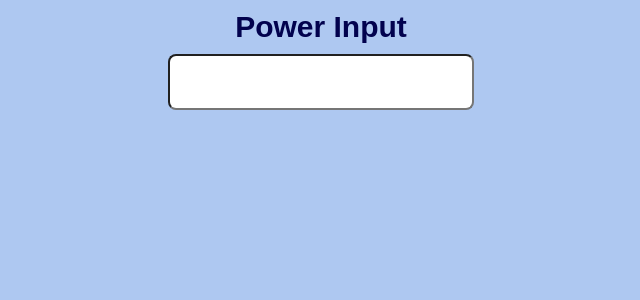
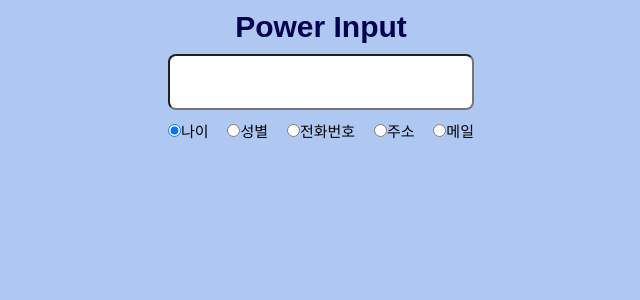
Before and after one commit to LuisKlopp/power-input, a React (Create React App) app: page / in a window 1280 px wide. Shown: the top 300 px of the page, without its empty margins (319-959 px from the left). Built offline with nearby package versions, Linux system fonts and the light colour scheme.

Commit message:
feat: 필터 완성

```diff
--- a/src/components/Input.tsx
+++ b/src/components/Input.tsx
@@ -22,6 +22,7 @@ const Input = () => {
   // lib hooks
   // state, ref, querystring hooks
   const listBoxRef = useRef<HTMLUListElement>(null);
+  const [targetFilter, setTargetFilter] = useState('age');
   const [stateData, setStateData] = useState<Props>({
     originData: [],
     userData: [],
@@ -40,7 +41,7 @@ const Input = () => {
   // handlers
   const getUserData = useCallback(
     async (inputs: string) => {
-      const data = await handler(inputs);
+      const data: User[] = await handler(inputs);
       setStateData((prevState) => {
         return { ...prevState, userData: data, originData: data };
       });
@@ -118,7 +119,13 @@ const Input = () => {
   const handleEnter = () => {
     setStateData((prevState) => ({
       ...prevState,
-      currentInputValue: prevState.userData[prevState.focusingIndex].name,
+      currentInputValue:
+        prevState.userData[prevState.focusingIndex].name +
+        ` (${
+          prevState.userData[prevState.focusingIndex][
+            targetFilter as keyof User
+          ]
+        })`,
       isNull: true,
       focusingIndex: 0,
     }));
@@ -156,6 +163,10 @@ const Input = () => {
       return setStateData((prevState) => {
         return { ...prevState, isNull: true };
       });
+  };
+
+  const onFilterChange = (e: ChangeEvent<HTMLInputElement>): void => {
+    setTargetFilter(e.currentTarget.value);
   };
 
   return (
@@ -198,7 +209,7 @@ const Input = () => {
             top: '100%',
           }}
         >
-          <ul css={{ listStyle: 'none' }} ref={listBoxRef}>
+          <ul css={{ listStyle: 'none', width: '100%' }} ref={listBoxRef}>
             {sliceData.map((data, index) => {
               return (
                 <li
@@ -206,7 +217,13 @@ const Input = () => {
                   onClick={() => {
                     setStateData({
                       ...stateData,
-                      currentInputValue: data.name,
+                      currentInputValue:
+                        stateData.userData[stateData.focusingIndex].name +
+                        ` (${
+                          stateData.userData[stateData.focusingIndex][
+                            targetFilter as keyof User
+                          ]
+                        })`,
                       isNull: true,
                     });
                   }}
@@ -216,18 +233,77 @@ const Input = () => {
                       stateData.focusingIndex === index ? '#bfeff9' : 'white',
                     fontSize: '20px',
                     cursor: 'pointer',
+                    overflow: 'hidden',
+                    wordWrap: 'break-word',
                     '&:hover': {
                       backgroundColor: '#bfeff9',
                     },
                   }}
                 >
-                  {data.name + `(${data.age})`}
+                  {data.name + ` (${data[targetFilter as keyof User]})`}
                 </li>
               );
             })}
           </ul>
         </div>
       )}
+      <div css={{ marginTop: '10px' }}>
+        <fieldset
+          css={{
+            width: '100%',
+            display: 'flex',
+            justifyContent: 'space-between',
+            border: 'none',
+          }}
+        >
+          <label>
+            <input
+              defaultChecked
+              value='age'
+              name='check'
+              type='radio'
+              onChange={onFilterChange}
+            />
+            나이
+          </label>
+          <label>
+            <input
+              value='gender'
+              name='check'
+              type='radio'
+              onChange={onFilterChange}
+            />
+            성별
+          </label>
+          <label>
+            <input
+              value='phone'
+              name='check'
+              type='radio'
+              onChange={onFilterChange}
+            />
+            전화번호
+          </label>
+          <label>
+            <input
+              value='address'
+              name='check'
+              type='radio'
+              onChange={onFilterChange}
+            />
+            주소
+          </label>
+          <label>
+            <input
+              value='email'
+              name='check'
+              type='radio'
+              onChange={onFilterChange}
+            />
+            메일
+          </label>
+        </fieldset>
+      </div>
     </div>
   );
 };
```
